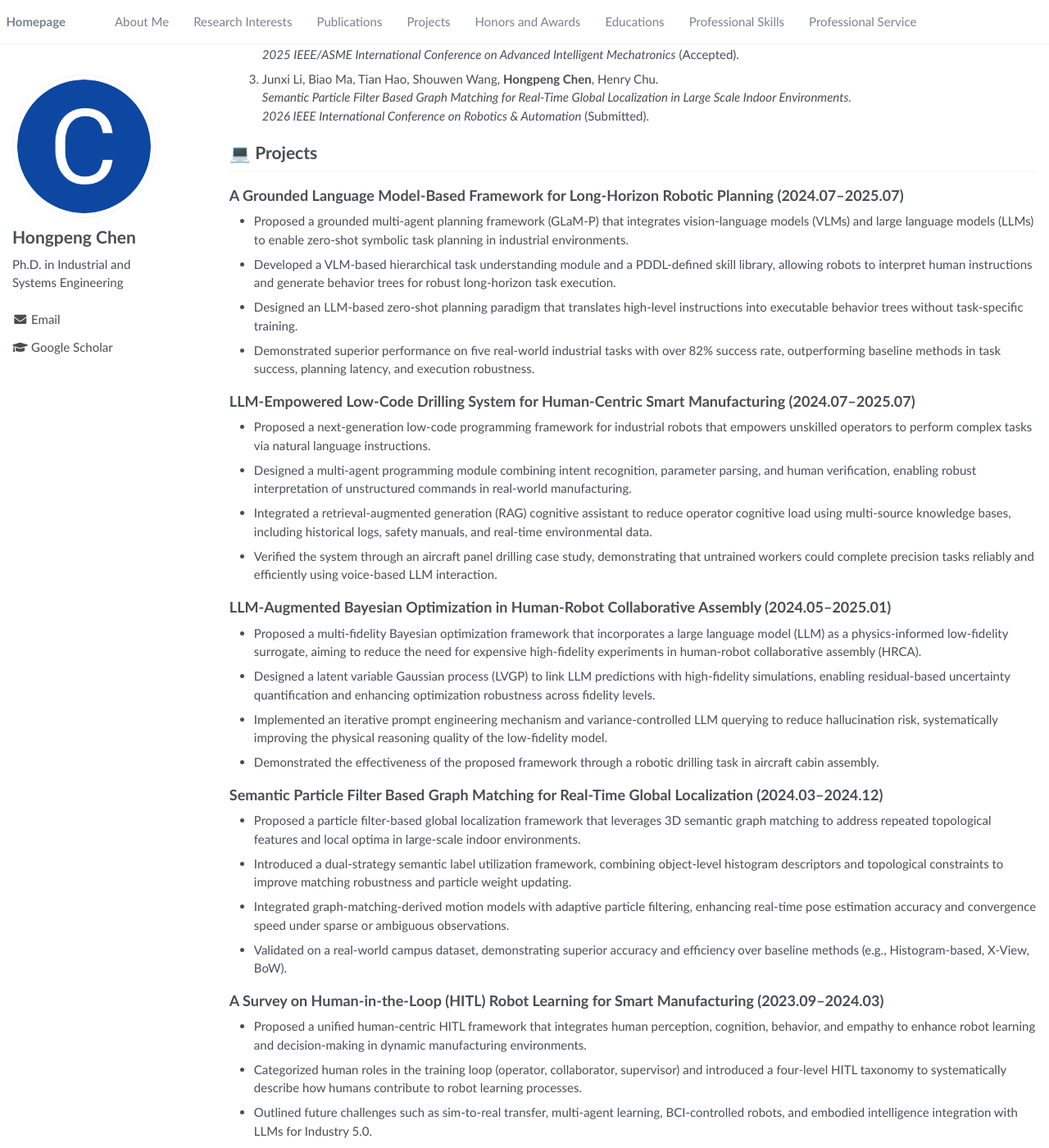
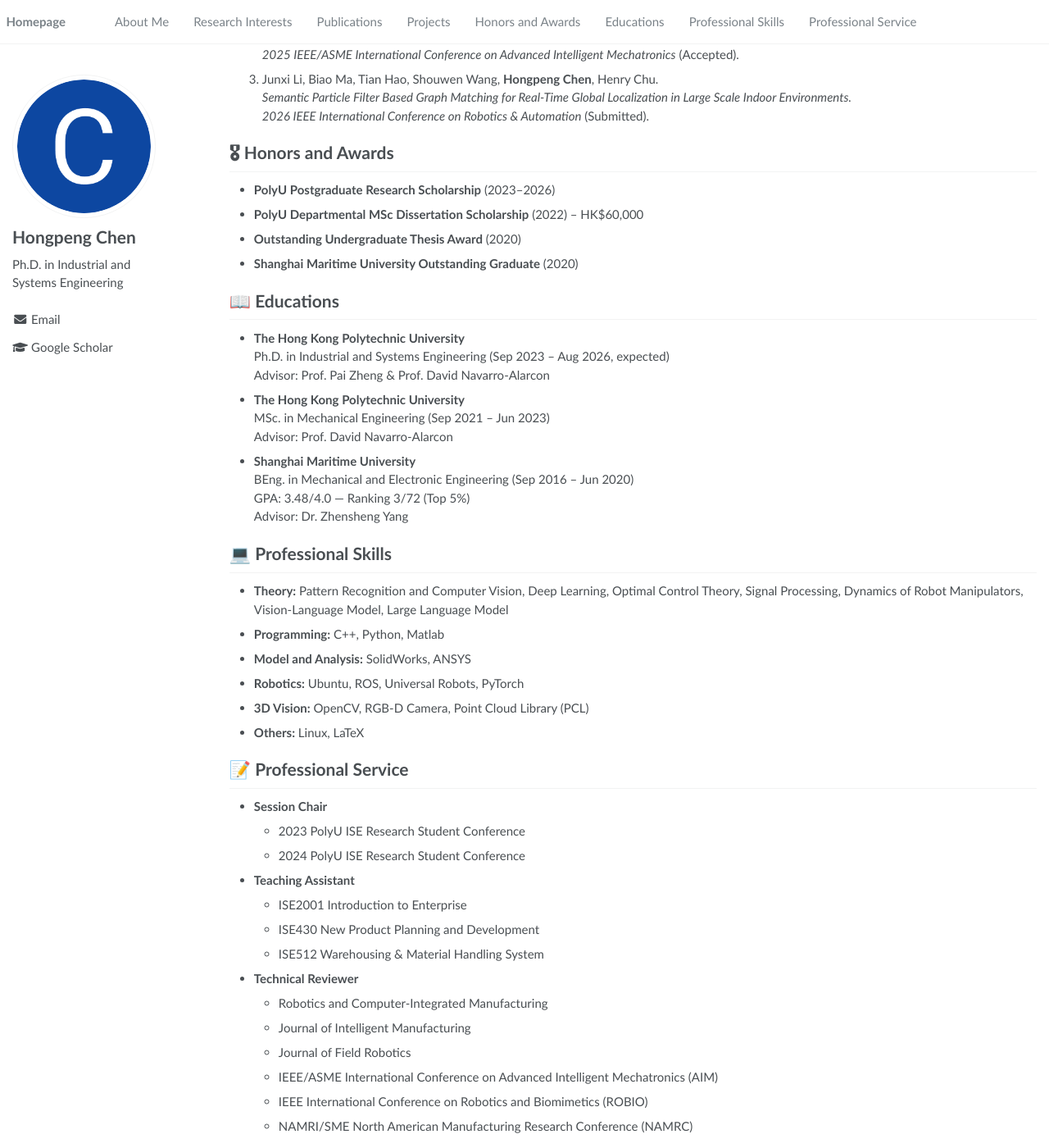
Before and after one commit to hongpeng-chen/chen-hongpeng.github.io, a Jekyll site: the page built from _pages/about.md, in a window 1280 px wide and 1400 px high, scrolled down 909 px. Shown: the whole window at 82% size. Built offline with Jekyll 4.4.1, drawn with Linux system fonts in a browser that asks for light colours; some of the changed text lies outside the part shown.

Commit message:
removed projects

```diff
--- a/_pages/about.md
+++ b/_pages/about.md
@@ -63,49 +63,6 @@ Robot manipulation; Task and motion planning; Robot learning; Robot Dynamics; Si
    *Semantic Particle Filter Based Graph Matching for Real-Time Global Localization in Large Scale Indoor Environments.*
    _2026 IEEE International Conference on Robotics & Automation_ (Submitted).
 
-# 💻 Projects
-
-## A Grounded Language Model-Based Framework for Long-Horizon Robotic Planning (2024.07–2025.07)
-- Proposed a grounded multi-agent planning framework (GLaM-P) that integrates vision-language models (VLMs) and large language models (LLMs) to enable zero-shot symbolic task planning in industrial environments.
-- Developed a VLM-based hierarchical task understanding module and a PDDL-defined skill library, allowing robots to interpret human instructions and generate behavior trees for robust long-horizon task execution.
-- Designed an LLM-based zero-shot planning paradigm that translates high-level instructions into executable behavior trees without task-specific training.
-- Demonstrated superior performance on five real-world industrial tasks with over 82% success rate, outperforming baseline methods in task success, planning latency, and execution robustness.
-
-## LLM-Empowered Low-Code Drilling System for Human-Centric Smart Manufacturing (2024.07–2025.07)
-- Proposed a next-generation low-code programming framework for industrial robots that empowers unskilled operators to perform complex tasks via natural language instructions.
-- Designed a multi-agent programming module combining intent recognition, parameter parsing, and human verification, enabling robust interpretation of unstructured commands in real-world manufacturing.
-- Integrated a retrieval-augmented generation (RAG) cognitive assistant to reduce operator cognitive load using multi-source knowledge bases, including historical logs, safety manuals, and real-time environmental data.
-- Verified the system through an aircraft panel drilling case study, demonstrating that untrained workers could complete precision tasks reliably and efficiently using voice-based LLM interaction.
-
-## LLM-Augmented Bayesian Optimization in Human-Robot Collaborative Assembly (2024.05–2025.01)
-- Proposed a multi-fidelity Bayesian optimization framework that incorporates a large language model (LLM) as a physics-informed low-fidelity surrogate, aiming to reduce the need for expensive high-fidelity experiments in human-robot collaborative assembly (HRCA).
-- Designed a latent variable Gaussian process (LVGP) to link LLM predictions with high-fidelity simulations, enabling residual-based uncertainty quantification and enhancing optimization robustness across fidelity levels.
-- Implemented an iterative prompt engineering mechanism and variance-controlled LLM querying to reduce hallucination risk, systematically improving the physical reasoning quality of the low-fidelity model.
-- Demonstrated the effectiveness of the proposed framework through a robotic drilling task in aircraft cabin assembly.
-
-## Semantic Particle Filter Based Graph Matching for Real-Time Global Localization (2024.03–2024.12)
-- Proposed a particle filter-based global localization framework that leverages 3D semantic graph matching to address repeated topological features and local optima in large-scale indoor environments.
-- Introduced a dual-strategy semantic label utilization framework, combining object-level histogram descriptors and topological constraints to improve matching robustness and particle weight updating.
-- Integrated graph-matching-derived motion models with adaptive particle filtering, enhancing real-time pose estimation accuracy and convergence speed under sparse or ambiguous observations.
-- Validated on a real-world campus dataset, demonstrating superior accuracy and efficiency over baseline methods (e.g., Histogram-based, X-View, BoW).
-
-## A Survey on Human-in-the-Loop (HITL) Robot Learning for Smart Manufacturing (2023.09–2024.03)
-- Proposed a unified human-centric HITL framework that integrates human perception, cognition, behavior, and empathy to enhance robot learning and decision-making in dynamic manufacturing environments.
-- Categorized human roles in the training loop (operator, collaborator, supervisor) and introduced a four-level HITL taxonomy to systematically describe how humans contribute to robot learning processes.
-- Outlined future challenges such as sim-to-real transfer, multi-agent learning, BCI-controlled robots, and embodied intelligence integration with LLMs for Industry 5.0.
-
-## Optimization-Based Control for Ultrasound-Guided Scoliosis Assessment (2022.10–2023.06)
-- Developed a real-time ultrasound-guided robotic system for scoliosis assessment using an optimization-based control framework, formulated as a constrained quadratic programming (QP) problem.
-- Incorporated variable impedance regulation into the control loop, with gains learned from human demonstrations using GMM/GMR, enabling safe and adaptive physical human-robot interaction.
-- Validated the proposed system through both simulation and experiments on spine phantoms and human subjects.
-
-## A Robotic Line Scan System to Automatically Perform Visual Inspection Tasks (2021.10–2022.10)
-- Developed a robotic inspection framework combining line-scan imaging with a PSO-based optimal coverage path planning method for surface defect detection on 3C free-form components.
-- Introduced a hybrid region segmentation algorithm using RANSAC and enhanced K-means clustering with curvature features for accurate local scanning path definition.
-- Implemented an adaptive region-of-interest (ROI) strategy for generating local scanning paths, and formulated a global inspection path as a constrained traveling salesman problem solved by particle swarm optimization to minimize inspection time.
-- Validated the proposed method through simulation and real-world experiments on 3C components.
-
-
 # 🎖 Honors and Awards
 - **PolyU Postgraduate Research Scholarship** (2023–2026)
 - **PolyU Departmental MSc Dissertation Scholarship** (2022) – HK$60,000
```
